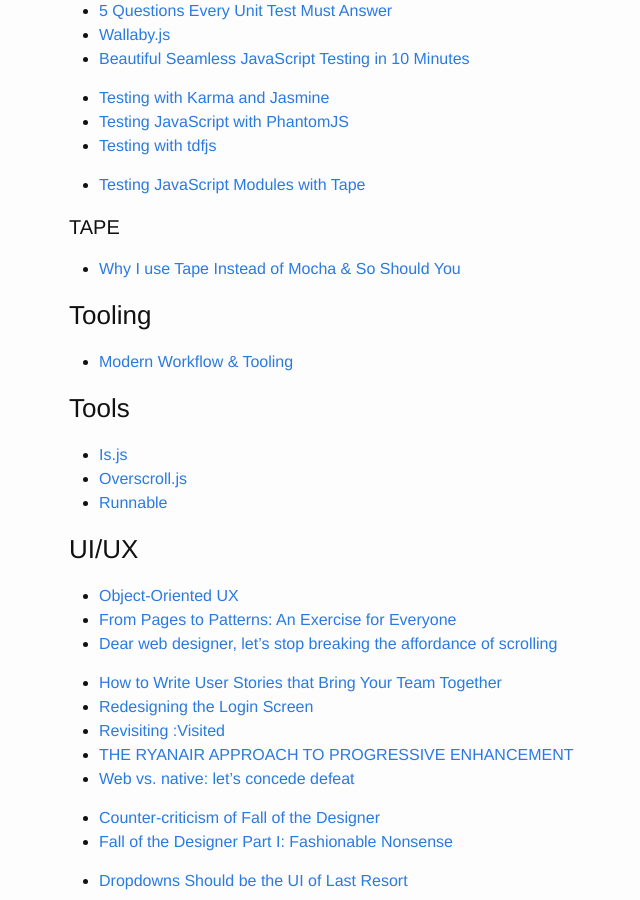
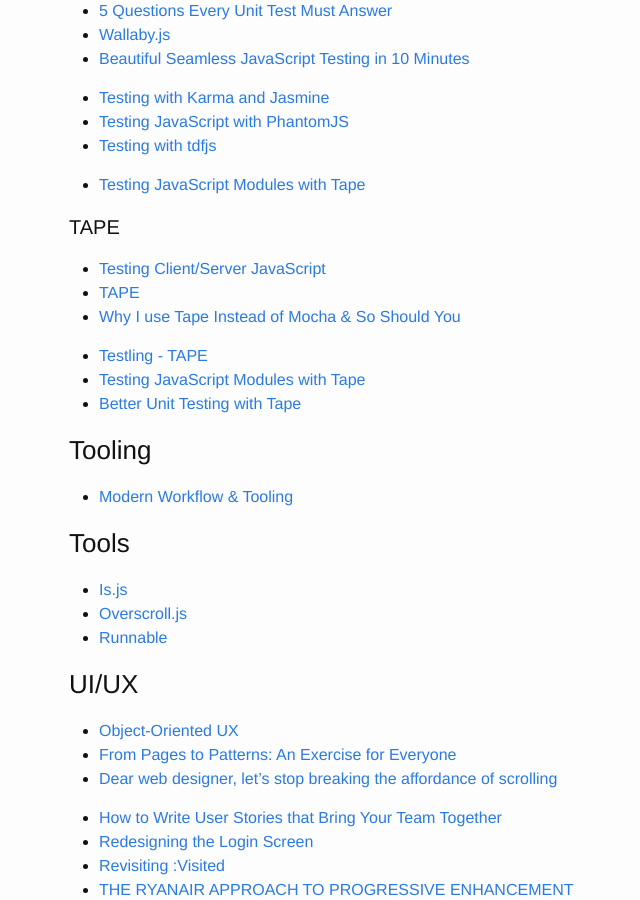
Before and after one commit to brownerd/brownerd.github.io, a Jekyll site: the page built from _posts/2015-01-01-reading-list-2015.md, in a window 1280 px wide and 900 px high, scrolled down 32910 px. Shown: the whole window, without its empty margins (201-841 px from the left). Built offline with Jekyll 4.4.1, drawn with Linux system fonts in a browser that asks for light colours; emoji names are drawn with the system emoji font.

Commit message:
add TAPE resources

```diff
--- a/_posts/2015-01-01-reading-list-2015.md
+++ b/_posts/2015-01-01-reading-list-2015.md
@@ -1804,8 +1804,13 @@ ___
 
 
 #### TAPE
-
+- [Testing Client/Server JavaScript](https://www.youtube.com/watch?v=lLqCXLYCqTI)
+- [TAPE](https://www.npmjs.com/package/tape)
 - [Why I use Tape Instead of Mocha & So Should You](https://medium.com/javascript-scene/why-i-use-tape-instead-of-mocha-so-should-you-6aa105d8eaf4#.kgokt0jmt)
+
+- [Testling - TAPE](https://ci.testling.com/guide/tape)
+- [Testing JavaScript Modules with Tape](https://ponyfoo.com/articles/testing-javascript-modules-with-tape)
+- [Better Unit Testing with Tape](http://karloespiritu.com/better-unit-testing-with-tape/)
 
 
 
```
Also changed, not shown: other parts of _posts/2015-01-01-reading-list-2015.md (+2 -0 lines).
